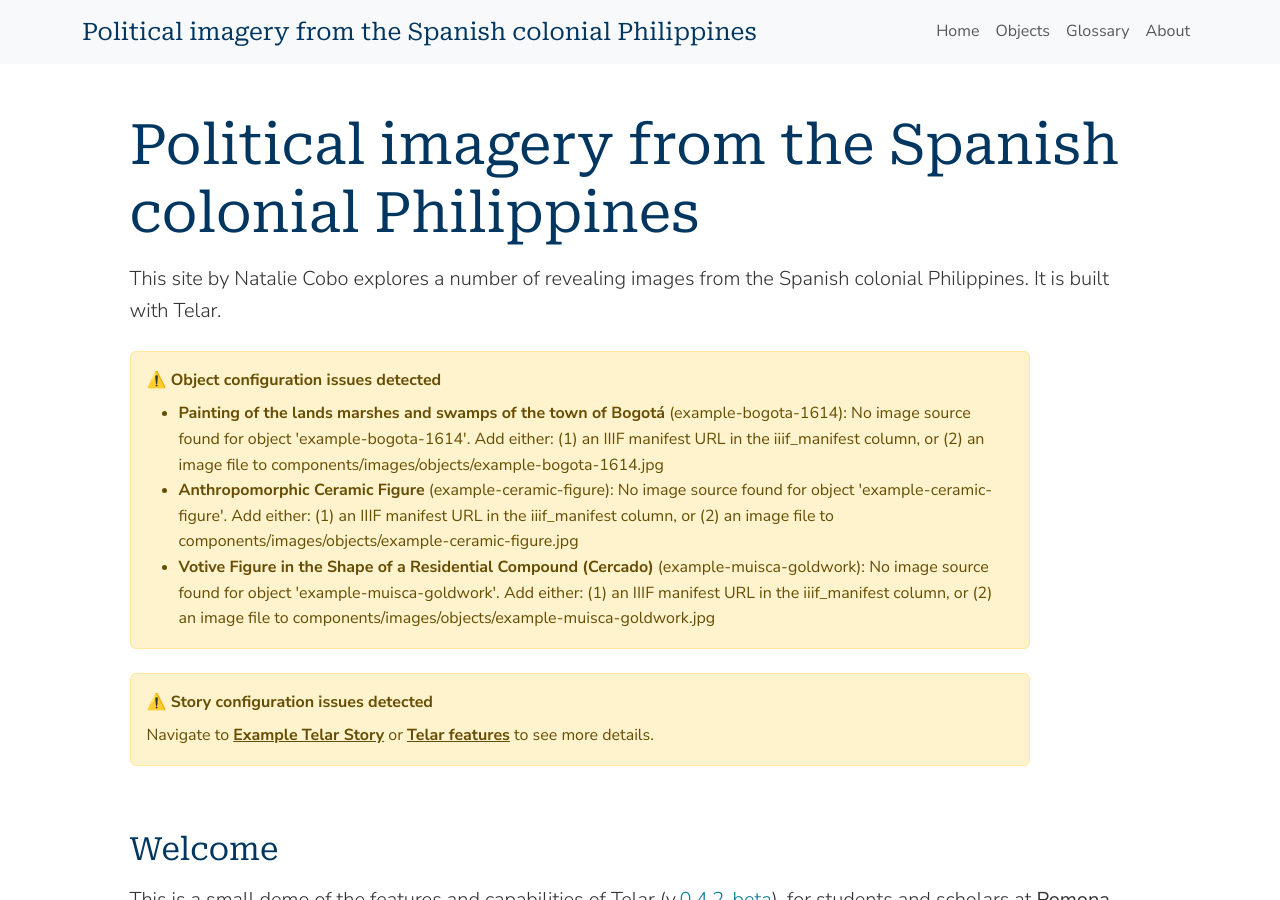
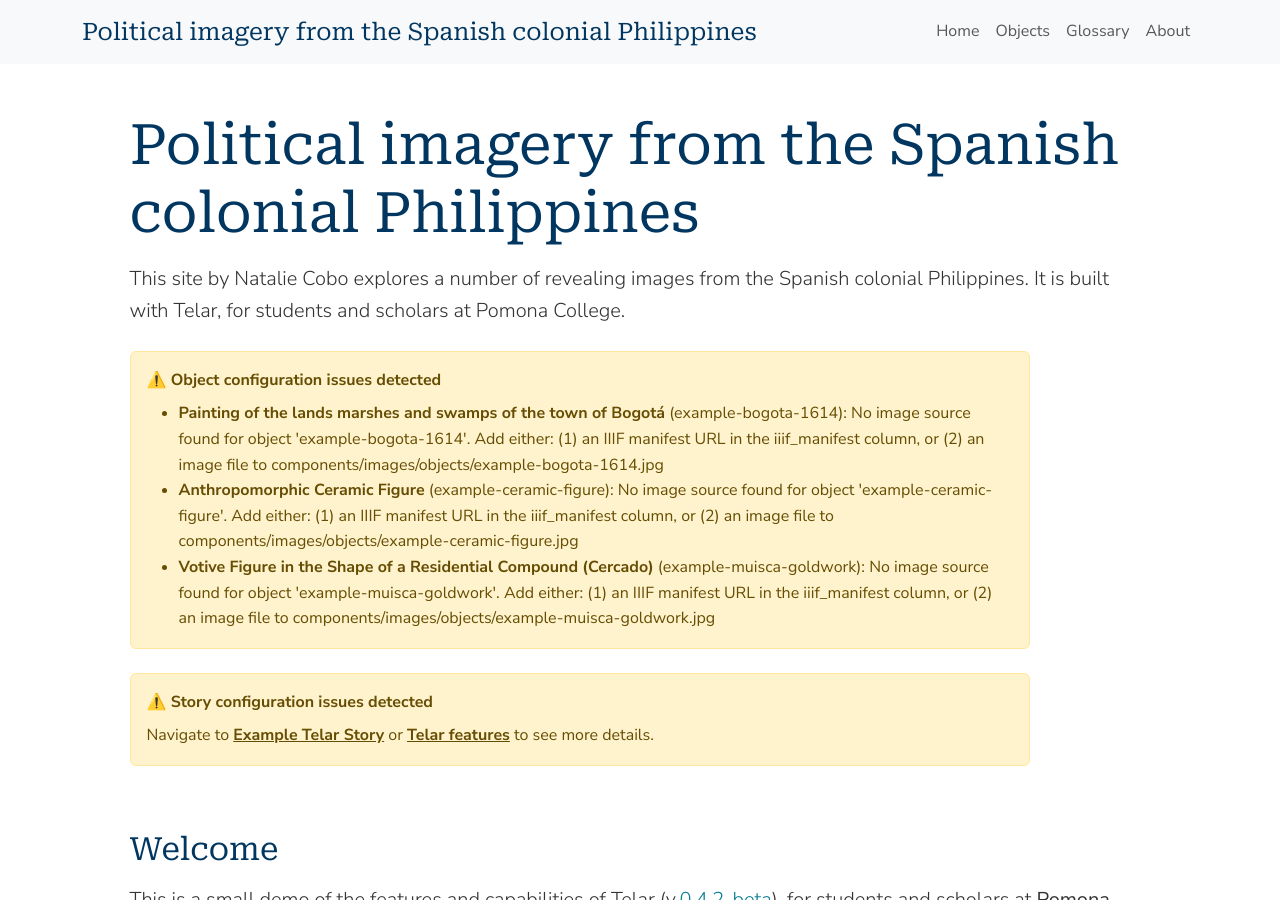
Before and after one commit to nataliecobo/telar, a Jekyll site: the page built from index.md, in a window 1280 px wide and 900 px high. Built offline with Jekyll 4.4.1, drawn with Linux system fonts in a browser that asks for light colours.

Commit message:
Update _config.yml

```diff
--- a/_config.yml
+++ b/_config.yml
@@ -3,7 +3,7 @@
 
 # Site Settings
 title: Political imagery from the Spanish colonial Philippines
-description: "This site by Natalie Cobo explores a number of revealing images from the Spanish colonial Philippines. It is built with Telar."
+description: "This site by Natalie Cobo explores a number of revealing images from the Spanish colonial Philippines. It is built with Telar, for students and scholars at Pomona College."
 baseurl: "/telar"
 url: "https://nataliecobo.com"
 author: "Natalie Cobo"
```
